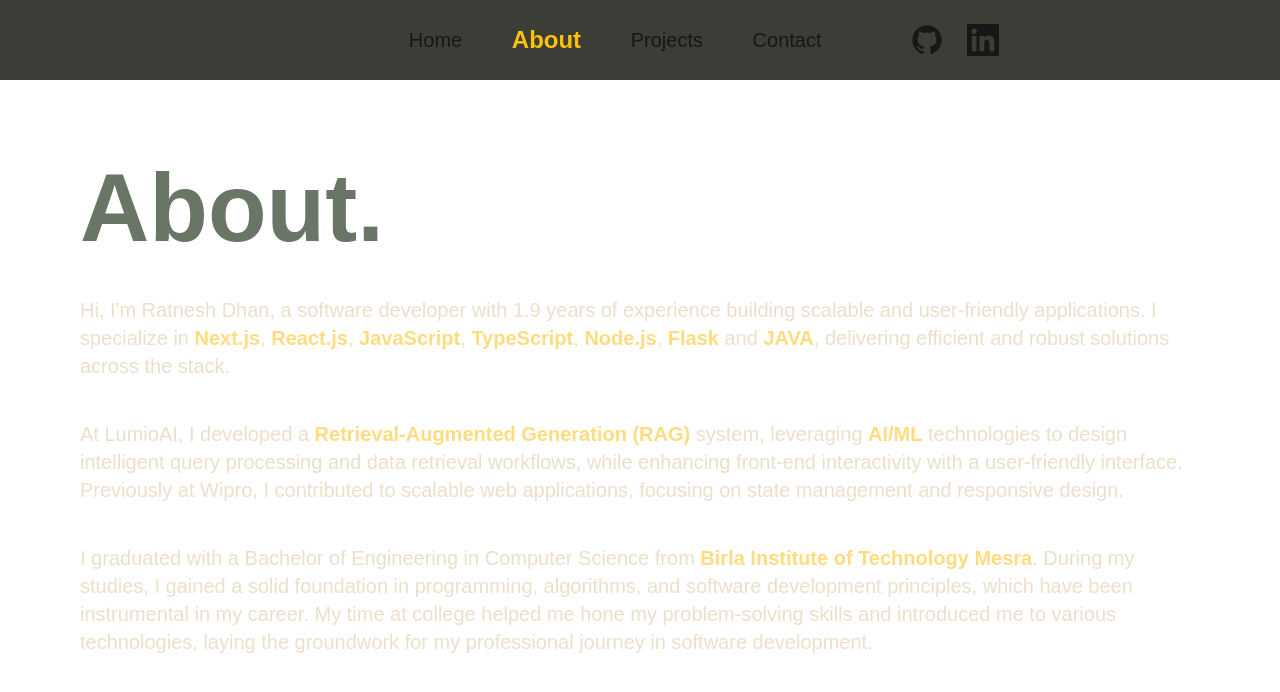
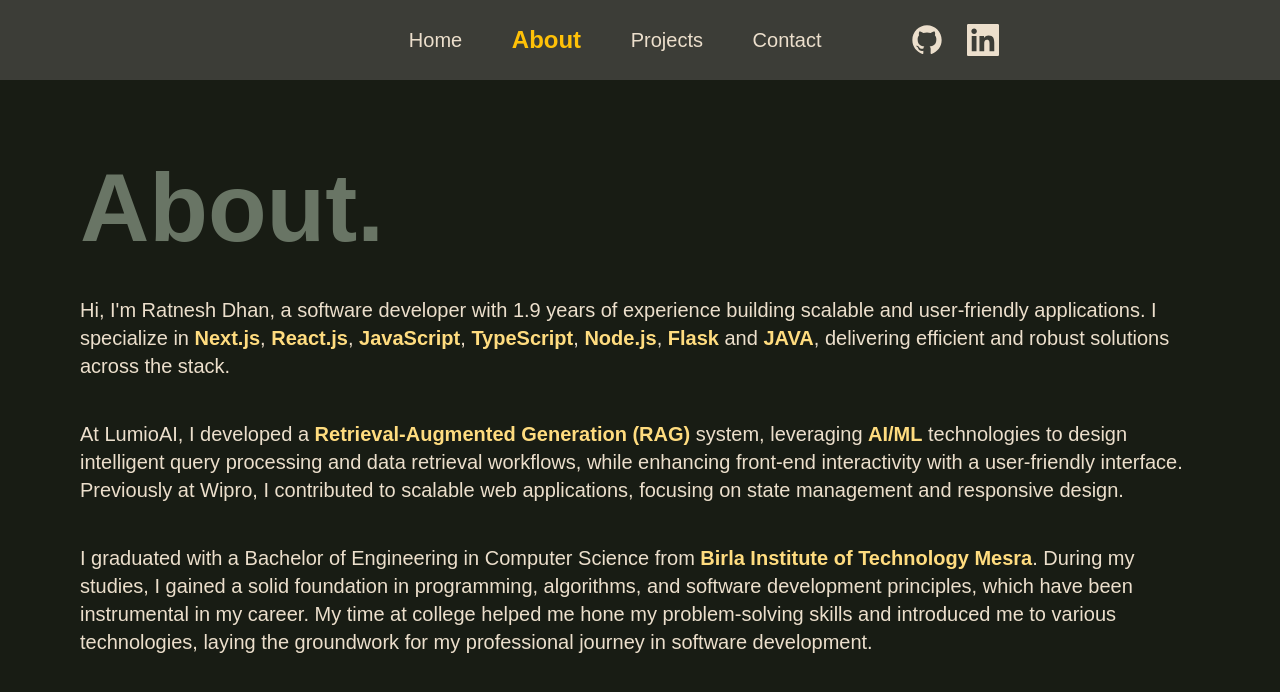
Before and after one commit to Ratnesh-Dhan/Ratnesh-Dhan.github.io, a Next.js app: page /About in a window 1280 px wide. Shown: the top 692 px of the page. Built offline with nearby package versions, Linux system fonts and the light colour scheme.

Commit message:
bg color fixed with layout component

```diff
--- /dev/null
+++ b/src/components/Layout.tsx
@@ -0,0 +1,15 @@
+import React from 'react'
+import Navbar from './Navbar'
+
+const Layout: React.FC<{children: React.ReactNode}> = ({ children }) => {
+    return (
+        <div className="bg-[#181C14] min-h-screen">
+            <div className=" text-[#ECDFCC]">
+            <Navbar />
+            </div>
+            {children}
+        </div>
+    )
+}
+
+export default Layout
--- a/src/pages/About/index.tsx
+++ b/src/pages/About/index.tsx
@@ -1,10 +1,9 @@
-import Navbar from '@/components/Navbar';
+
 import React from 'react';
 
 const About = () => {
   return (
     <React.Fragment>
-      <Navbar />
       <div className='md:m-20 m-5'>
 
       <h2 className='text-6xl font-bold md:text-8xl text-[#697565]'>About.</h2>
--- a/src/pages/Contact/index.tsx
+++ b/src/pages/Contact/index.tsx
@@ -1,11 +1,11 @@
-import Navbar from '@/components/Navbar'
+
 import React from 'react'
 import { MdEmail } from 'react-icons/md'
 
 const Contact = () => {
   return (
     <React.Fragment>
-        <Navbar />
+
         <div className='md:m-20 mt-10 ml-4'>
 
         <h2 className='text-6xl font-bold md:text-8xl text-[#697565]'>Contact.</h2>
--- a/src/pages/Projects/index.tsx
+++ b/src/pages/Projects/index.tsx
@@ -1,11 +1,10 @@
-import Navbar from '@/components/Navbar'
+
 import Projectcard from '@/components/Projectcard'
 import React from 'react'
 
 const Projects = () => {
   return (
     <React.Fragment>
-      <Navbar />
       <div className='md:m-20 mt-10 ml-4'>
 
         <h2 className='text-6xl font-bold md:text-8xl text-[#697565]'>Projects.</h2>
--- a/src/pages/_app.tsx
+++ b/src/pages/_app.tsx
@@ -1,6 +1,11 @@
+import Layout from "@/components/Layout";
 import "@/styles/globals.css";
 import type { AppProps } from "next/app";
 
 export default function App({ Component, pageProps }: AppProps) {
-  return <Component {...pageProps} />;
+  return(
+    <Layout>
+      <Component {...pageProps} />;
+    </Layout>
+  )
 }
--- a/src/pages/index.tsx
+++ b/src/pages/index.tsx
@@ -17,9 +17,8 @@ const geistMono = localFont({
 const  Home = () => {
   return (
     <div
-      className={`${geistSans.variable} ${geistMono.variable} font-[family-name:var(--font-geist-sans)] bg-[#181C14] text-[#ECDFCC]`}
+      className={`${geistSans.variable} ${geistMono.variable} font-[family-name:var(--font-geist-sans)]  text-[#ECDFCC]`}
     >
-      <Navbar />
       <div className='h-[100vh] flex flex-col justify-center p-28 relative'>
         <motion.div
           className='text-7xl font-bold'
```
